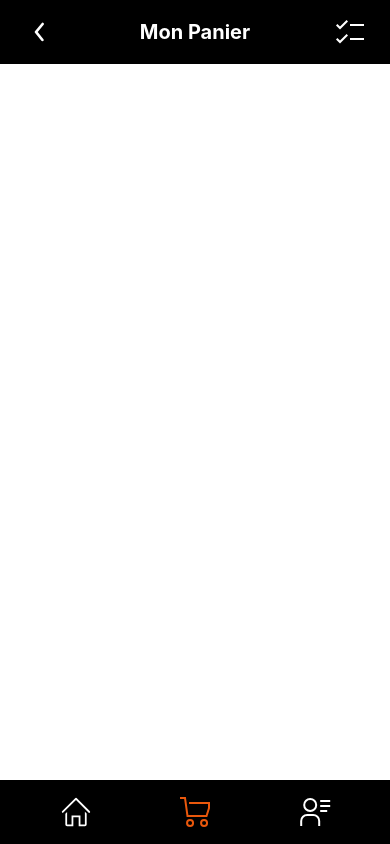
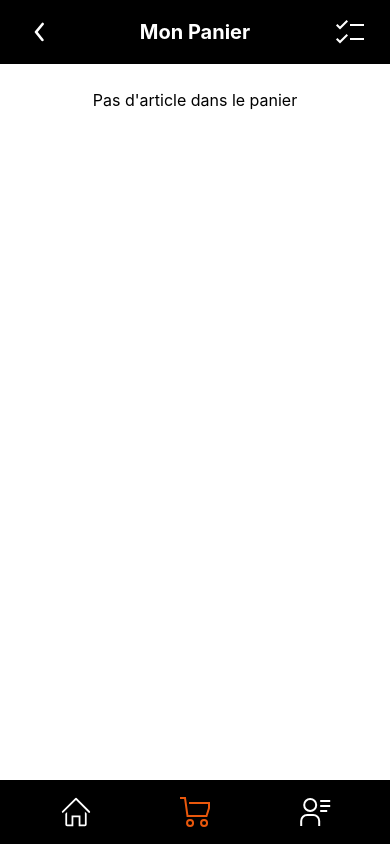
Before and after one commit to JugurthaMoad/e_store, a React (Create React App) app: page /cart in a window 390 px wide. Built offline with nearby package versions, Linux system fonts and the light colour scheme.

Commit message:
mobile finished

```diff
--- a/src/Components/cart.jsx
+++ b/src/Components/cart.jsx
@@ -8,21 +8,19 @@ import { useNavigate } from "react-router-dom";
 const Cart = ({ listArticles }) => {
   let navigate = useNavigate();
   let cart = useContext(CartContext);
-  // problem in artItems
-  const { items } = cart;
   const { elements } = cart;
-  console.log("elements = ", elements);
   const hundleBack = () => {
     navigate("/");
   };
-
-  /*
-  useEffect(() => {
-    fillCart();
-    setItems(articles);
-    console.log("item = ", itemsCart);
-  }, [tab]);
-*/
+  const renderItems = (elements) => {
+    if (elements.length === 0) {
+      return <div>Pas d'article dans le panier</div>;
+    } else {
+      return elements.map((item, index) => {
+        return <Item key={index} article={item} />;
+      });
+    }
+  };
   return (
     <div>
       <div className="w-screen h-18 bg-black text-white p-4 grid grid-cols-3 items-center">
@@ -37,10 +35,7 @@ const Cart = ({ listArticles }) => {
       <div className="text-white self-center">Mon Panier</div>
 
       <div className="w-screen grid grid-cols-1 gap-4 text-black items-center justify-items-center pb-24">
-        {elements.map((item, index) => {
-          console.log("pas de blep");
-          return <Item key={index} article={item} />;
-        })}
+        {renderItems(elements)}
       </div>
 
       <BotNavBar />
--- a/src/Components/item.jsx
+++ b/src/Components/item.jsx
@@ -16,7 +16,6 @@ const Item = ({ article }) => {
         </span>
         <span
           onClick={() => {
-            console.log("clicer");
             deleteItem(article.item);
           }}
           className="block text-red-800 text-xl font-bold"
--- a/src/Components/navbar.jsx
+++ b/src/Components/navbar.jsx
@@ -52,7 +52,7 @@ const NavBar = ({ listCategorie }) => {
             </span>
           </div>
           <div className="flex justify-end">
-            <FavoriIncon className="text-orange-500" />
+            <FavoriIncon />
             <CartIcon click={hundleCart} />
             <span
               className={
```
Also changed, not shown: src/App.js (+0 -35 lines).
